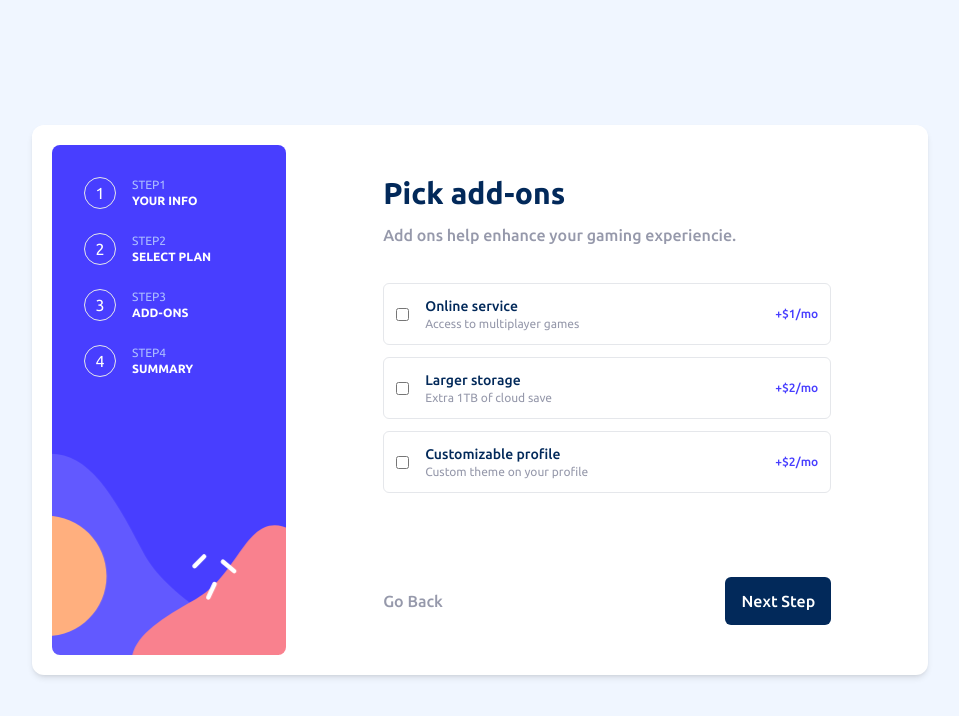
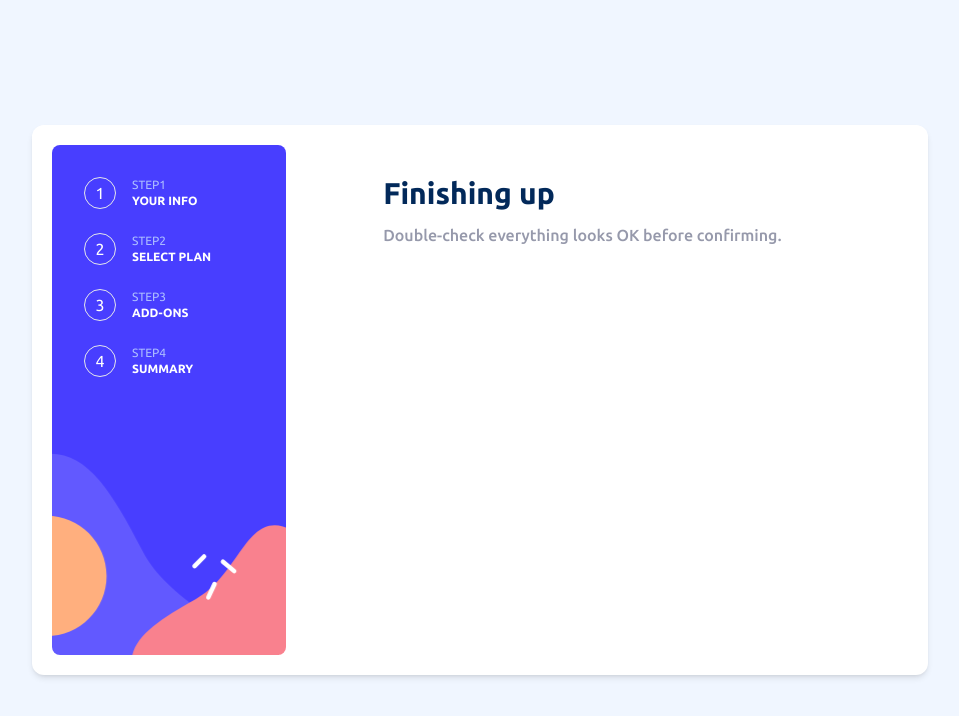
Before and after one commit to HenryAprendo/multi-step-forms, an Angular app: page / in a window 1280 px wide. Shown: the top 716 px of the page, without its empty margins (160-1119 px from the left). Built offline with nearby package versions, Linux system fonts and the light colour scheme.

Commit message:
Creacion del componente finishing-up y de su estructura base

```diff
--- a/src/app/app-routing.module.ts
+++ b/src/app/app-routing.module.ts
@@ -3,11 +3,12 @@ import { RouterModule, Routes } from '@angular/router';
 import { PersonalInfoComponent } from './components/personal-info/personal-info.component';
 import { SelectPlanComponent } from './components/select-plan/select-plan.component';
 import { AddOnComponent } from './components/add-on/add-on.component';
+import { FinishingUpComponent } from './components/finishing-up/finishing-up.component';
 
 const routes: Routes = [
   {
     path: '',
-    component: AddOnComponent
+    component: FinishingUpComponent
   }
 ];
 
--- /dev/null
+++ b/src/app/components/finishing-up/finishing-up.component.html
@@ -0,0 +1,6 @@
+
+<app-frame>
+  <app-form-title>Finishing up</app-form-title>
+  <app-form-description>Double-check everything looks OK before confirming.</app-form-description>
+
+</app-frame>
```
Also changed, not shown: src/app/components/finishing-up/finishing-up.component.ts (added, +17 -0 lines), src/app/components/finishing-up/finishing-up.component.scss (added), 1 other file (tests, documents, lock files or other folders).
